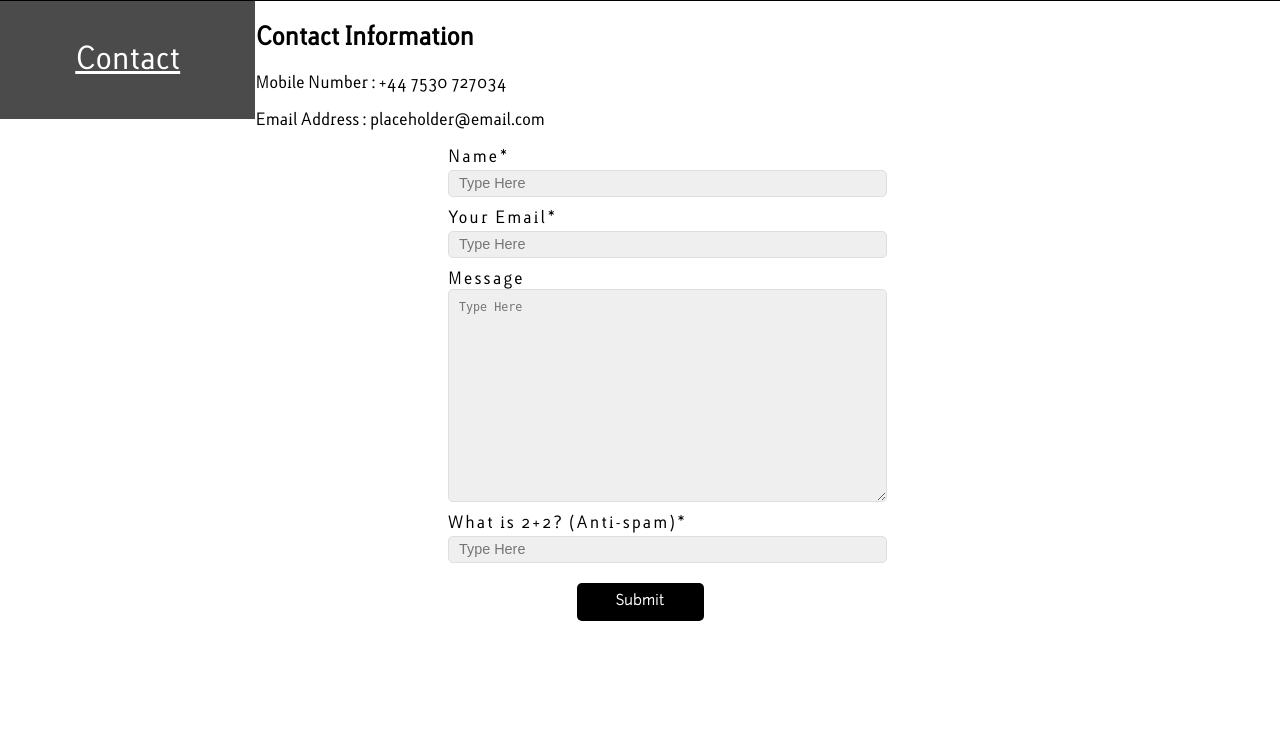
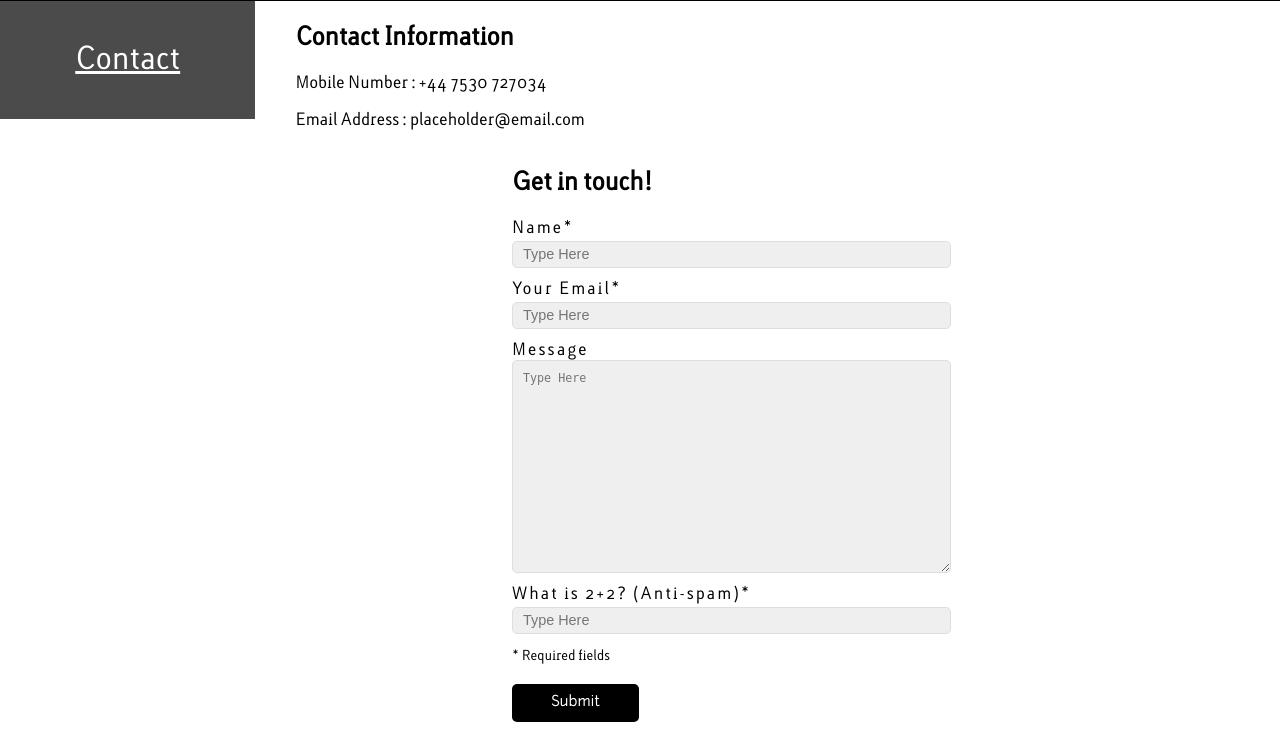
Before and after one commit to Jafferwaffer/TimsWeb, a PHP site: page /contact.php in a window 1280 px wide. Shown: the part 121-859 px from the top of the page. Before the commit the page ends 742 px from the top, so only its background shows below. Run offline with PHP 8.4, Linux system fonts and the light colour scheme; some libraries are stand-ins or nearby versions.

Commit message:
Heading, spacing

```diff
--- a/contact.php
+++ b/contact.php
@@ -12,9 +12,8 @@
 			<p>Mobile Number : +44 7530 727034</p>
 			<p>Email Address : placeholder@email.com</p>
 		</div>
-
-
 		<div id="contact_form">
+			<h2>Get in touch!</h2>
 			<?php
 			$name = (isset($_POST['name']) ? $_POST['name'] : '');
 			$email = (isset($_POST['email']) ? $_POST['email'] : '');
@@ -55,6 +54,8 @@
 				<label>What is 2+2? (Anti-spam)*</label>
 				<input name="human" placeholder="Type Here">
 
+				<p>* Required fields</p>
+
 				<input id="submit" name="submit" type="submit" value="Submit">
 			</form>
 
--- a/css/style.css
+++ b/css/style.css
@@ -12,6 +12,7 @@ body{
 	padding:0;
 	font-family:lacuna;
 }
+
 /*NAVIGATION*/
 nav{
 	height:120px;
@@ -66,7 +67,7 @@ footer{
 	background:black;
 	color:white;
 	text-align:center;
-	padding-top:25px;
+	padding-top:16px;
 	padding-bottom:2px;
 }
 
@@ -74,22 +75,29 @@ a.home_contact{
 	color:white;
 }
 /*CONTACT CONTAINER*/
-contact_container{
-	font-family:junction;
+#contact_container{
+	font-family:lacuna;
 	float:left;
+	margin-left:10px;
+	padding-left:30px;
+	width:30%;
+	display:block;
 }
 /* CONTACT FORM */
-form{
+#contact_form{
 	display:block;
+	float:right;
 	margin:0 auto;
-	width:30%;
+	width:60%;
+}
+#contact_form p{
+	font-size:13px;
 }
 form label{
-		margin:auto;
-		display:block;
-		margin-top:10px;
-		letter-spacing:2px;
-
+	margin:auto;
+	display:block;
+	margin-top:10px;
+	letter-spacing:2px;
 }
 form input, textarea {
 	margin:auto;
@@ -125,9 +133,9 @@ input:focus, textarea:focus {
 	-webkit-border-radius:5px;
 	border:none;
 	margin-top:20px;
+	margin-left:0px;
 	cursor:pointer;
 }
-
 #submit:hover {
 	opacity:0.7;
 }
```
Also changed, not shown: css/black_white_bg.jpg (added).
